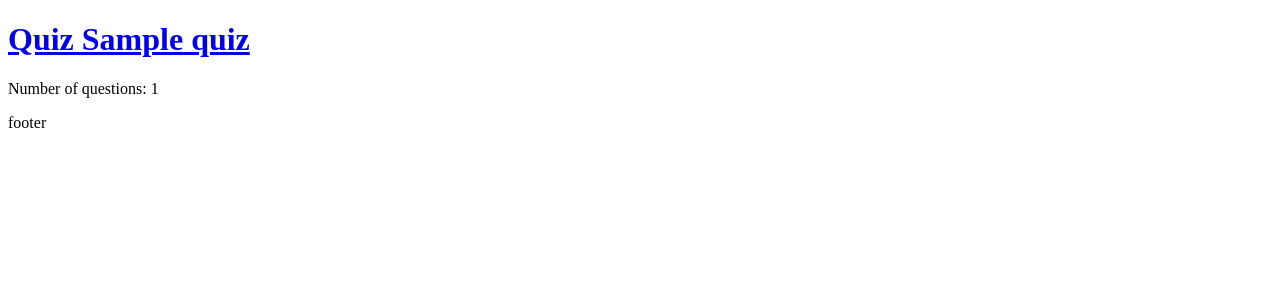
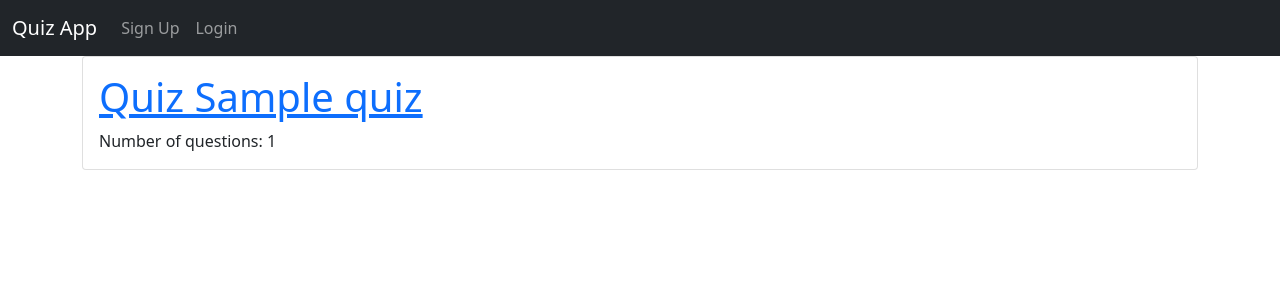
Before and after one commit to wjojf/quiz_app, a Django app: page / in a window 1280 px wide. Shown: the top 300 px of the page. Run offline with Django 4.2, Linux system fonts and the light colour scheme; tables that the repository leaves empty hold one stand-in row (values such as "Sample post"); some libraries are stand-ins or nearby versions.

Commit message:
Add signals for questions & start frontend stuff;

```diff
--- a/app/core/admin.py
+++ b/app/core/admin.py
@@ -35,10 +35,11 @@ class QuestionAdmin(admin.ModelAdmin):
 		'prompt',
 		'quiz',
 	]
-	list_display=['id', 'prompt', 'quiz']
+	list_display=['id', 'quiz_index', 'prompt', 'quiz']
 	list_filter=[QuizQuestionFilter, ]
 	search_fields=['quiz', 'title']
 	inlines = [AnswerInline, ]
+	readonly_fields: ['quiz_index', ]
 
 class AnswerQuestionFilter(admin.SimpleListFilter):
 	title = 'quiz'
--- a/app/core/models.py
+++ b/app/core/models.py
@@ -1,5 +1,7 @@
 from django.db import models
 from django.contrib.auth.models import User
+from django.db.models.signals import pre_save, pre_delete
+from core.signals import generate_quiz_index, move_quiz_indexes
 
 
 class Quiz(models.Model):
@@ -12,9 +14,11 @@ class Quiz(models.Model):
     def question_count(self):
         return self.questions.count()
 
-
     def __str__(self):
         return f'Quiz {self.title}'
+
+    class Meta:
+        verbose_name_plural = 'Quizzes'
 
 
 class Question(models.Model):
@@ -25,12 +29,23 @@ class Question(models.Model):
         on_delete=models.SET_NULL
     )
     prompt = models.CharField(max_length=255, default='')
+    quiz_index = models.IntegerField(default=1)
 
     class Meta:
-        ordering = ("id", )
+        ordering = ("quiz_index", )
 
     def __str__(self):
         return f'{self.prompt}'
+pre_save.connect(
+    generate_quiz_index,
+    sender=Question,
+    dispatch_uid='Question.generate_quiz_index'
+)
+pre_delete.connect(
+    move_quiz_indexes,
+    sender=Question,
+    dispatch_uid='Question.move_quiz_indexes'
+)
 
 
 class Answer(models.Model):
--- a/app/core/urls.py
+++ b/app/core/urls.py
@@ -4,5 +4,9 @@ from core import views
 
 urlpatterns = [
     path('', views.HomeView.as_view(), name='home'),
-    path('quiz/<int:quiz_id>', views.QuizStartView.as_view(), name='quiz-view'),
+    path('login/', views.MyLoginView.as_view(), name='login'),
+    path('signup/', views.MyLoginView.as_view(), name='signup'), # FIXME:
+    path('logout/', views.logout_user, name='logout'),
+    path('quiz/<int:quiz_id>', views.QuizView.as_view(), name='quiz-view'),
+
 ]
--- a/app/core/views.py
+++ b/app/core/views.py
@@ -1,7 +1,28 @@
-from django.views.generic import ListView, DetailView
-from core.models import Quiz, Question, Answer, UserAnswer
+from django.views.generic import (ListView, DetailView,)
+from django.contrib.auth.views import (LoginView,)
+from django.contrib.auth import logout
+from django.shortcuts import redirect
+from django.urls import reverse_lazy
+
+from core.models import (Quiz,)
 from core.utils import quiz_is_started
 
+
+#################
+# AUTHENTICATION #
+#################
+
+class MyLoginView(LoginView):
+    template_name: str = 'login.html'
+
+
+def logout_user(request):
+    logout(request)
+    return redirect('home')
+
+###############
+# Quiz Views #
+###############
 
 class HomeView(ListView):
     model = Quiz
@@ -13,7 +34,7 @@ class HomeView(ListView):
         return super().get(request, *args, **kwargs)
 
 
-class QuizStartView(DetailView):
+class QuizView(DetailView):
     model = Quiz
     pk_url_kwarg = 'quiz_id'
     context_object_name = 'quiz'
@@ -27,3 +48,7 @@ class QuizStartView(DetailView):
         )
 
         return context
+
+##################
+# Question Views #
+##################
--- a/app/templates/base.html
+++ b/app/templates/base.html
@@ -1,10 +1,13 @@
 <!DOCTYPE html>
 <html lang="en">
 <head>
+    {% load static %}
     <meta charset="UTF-8">
     <meta http-equiv="X-UA-Compatible" content="IE=edge">
     <meta name="viewport" content="width=device-width, initial-scale=1.0">
     <title>{% block title %} {% endblock %}</title>
+    <link rel="stylesheet" href="{% static 'css/bootstrap.css' %}">
+    <script src="{% static 'js/bootstrap.js' %}"></script>
     {% block "extrastyle" %}
 
     {% endblock %}
--- a/app/templates/core/index.html
+++ b/app/templates/core/index.html
@@ -2,19 +2,23 @@
 
 {% block title %}Welcome to Quiz App{% endblock %}
 
-{% block 'extrastyle' %}
-    {% load static %}
-    <link rel="stylesheet" href="{% static 'css/bootstrap.css' %}">
-    <script src="{% static 'js/bootsrap.js' %}"></script>
+{% block content %}
+
+    {% include 'navbar.html' %}
+    <div class="container">
+        {% for quiz in quizzes%}
+        <div class="card">
+            <div class="card-body">
+                <h1 class="card-title">
+                    <a href="{% url 'quiz-view' quiz.id %}">
+                        {{quiz}}
+                    </a>
+                </h1>
+                <p class="card-text">
+                    Number of questions: {{quiz.question_count}}
+                </p>
+            </div>
+        </div>
+        {% endfor %}
+    </div>
 {% endblock %}
-
-{% block content %}
-    {% for quiz in quizzes%}
-        <h1><a href="{% url 'quiz-view' quiz.id %}">{{quiz}}</a></h1>
-        <p>Number of questions: {{quiz.question_count}}</p>
-    {% endfor %}
-{% endblock %}
-
-{% block footer %}
-    <p>footer</p>
-{% endblock %}
--- a/app/templates/core/quiz_start.html
+++ b/app/templates/core/quiz_start.html
@@ -10,7 +10,7 @@
         <h1>{{quiz}}</h1>
         <p>This quiz has {{quiz.question_count}} questions</p>
 
-        <button class="btn-submit">
+        <button type="button" class="btn btn-primary">
             {% if quiz_started %}
             <a href="/">Continue</a>
             {% else %}
--- a/app/templates/navbar.html
+++ b/app/templates/navbar.html
@@ -0,0 +1,34 @@
+<nav class="navbar navbar-expand-lg navbar-dark bg-dark">
+    <div class="container-fluid">
+      <a class="navbar-brand" href="/"><span class="head1">Quiz</span> <span class="head2">App</span></a>
+      <button class="navbar-toggler" type="button" data-bs-toggle="collapse" data-bs-target="#navbarSupportedContent" aria-controls="navbarSupportedContent" aria-expanded="false" aria-label="Toggle navigation">
+        <span class="navbar-toggler-icon"></span>
+      </button>
+      <div class="collapse navbar-collapse" id="navbarSupportedContent">
+          {% if request.user.is_authenticated %}
+          <ul class="navbar-nav me-auto mb-2 mb-lg-0">
+            <li class="nav-item">
+              <a class="nav-link" href="">Welcome {{request.user}}</a>
+            </li>
+            <li class="nav-item">
+                <a class="nav-link" href="{% url 'logout' %}">Logout</a>
+              </li>
+              {% if request.user.is_superuser %}
+              <li class="nav-item">
+                <a class="nav-link" href="/admin">Admin</a>
+              </li>
+              {% endif %}
+          </ul>
+          {% else %}
+        <ul class="navbar-nav me-auto mb-2 mb-lg-0">
+          <li class="nav-item">
+            <a class="nav-link" href="{% url 'signup' %}">Sign Up</a>
+          </li>
+          <li class="nav-item">
+            <a class="nav-link" href="{% url 'login' %}">Login</a>
+          </li>
+        </ul>
+        {% endif %}
+      </div>
+    </div>
+  </nav>
```
Also changed, not shown: app/app/settings.py (+7 -1 lines), app/core/signals.py (added, +29 -0 lines), app/core/utils.py (+14 -2 lines), app/templates/login.html (added, +28 -0 lines), app/core/migrations/0003_alter_question_options_question_quiz_index_and_more.py (added), app/core/migrations/0004_alter_quiz_options_alter_question_unique_together.py (added).
